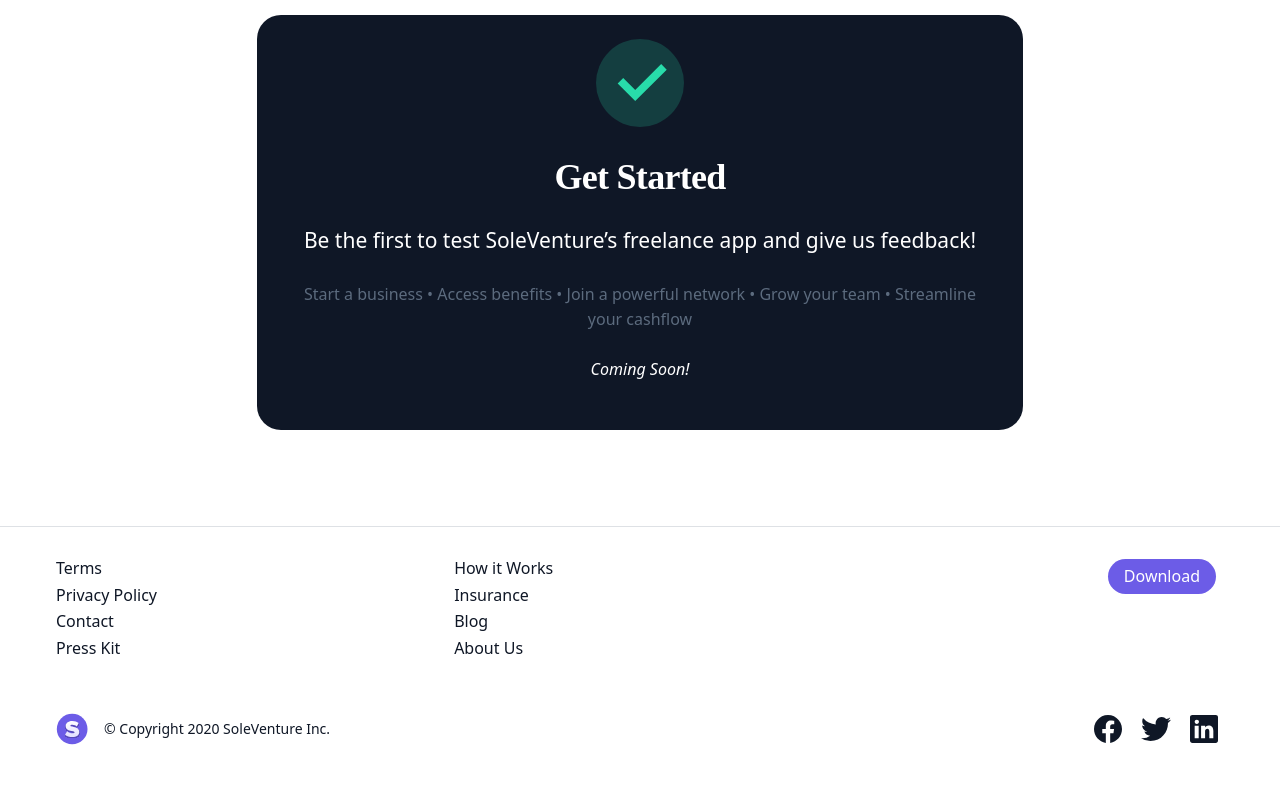
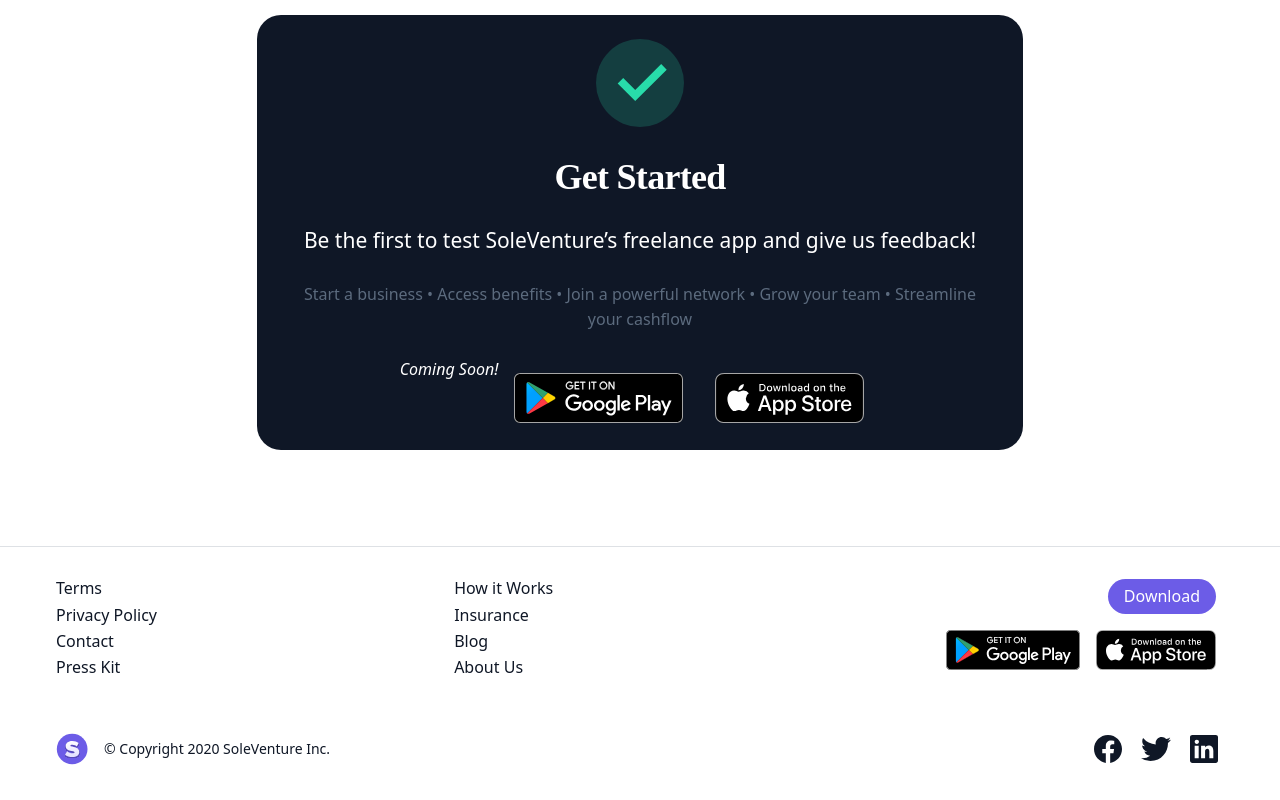
Before and after one commit to soleventure-inc/soleventure-next, a Next.js app: page /how-it-works in a window 1280 px wide. Shown: the part 3854-4654 px from the top of the page. Built offline with nearby package versions, Linux system fonts and the light colour scheme; a web font is replaced by a local one.

Commit message:
app store links

```diff
--- a/components/CTA/index.js
+++ b/components/CTA/index.js
@@ -28,8 +28,8 @@
         <p>
           <i>Coming Soon!</i>
         </p>
-        {/*<a
-          href="https://play.google.com/apps/testing/com.soleventure"
+        <a
+          href="https://play.google.com/store/apps/details?id=com.soleventure"
           style={{
             display: 'inline-block',
             margin: '16px 16px 0'
@@ -41,7 +41,7 @@
           />
         </a>
         <a
-          href="https://apps.apple.com/us/app/soleventure"
+          href="https://apps.apple.com/ua/app/soleventure/id1494300495"
           style={{
             display: 'inline-block',
             margin: '16px 16px 0'
@@ -51,7 +51,7 @@
             src="/static/images/app-store.svg"
             height="50"
           />
-        </a>*/}
+        </a>
       </ButtonBar>
     </Box>
   )
--- a/components/Footer/index.js
+++ b/components/Footer/index.js
@@ -178,10 +178,9 @@
                 </Link>
               </span>
              </ButtonContainer>
-             {/*
              <DownloadContainer>
               <a
-                href="https://play.google.com/apps/testing/com.soleventure"
+                href="https://play.google.com/store/apps/details?id=com.soleventure"
                 style={{
                   display: 'inline-block',
                   margin: '0 16px 0 0'
@@ -193,7 +192,7 @@
                 />
               </a>
               <a
-                href="https://apps.apple.com/us/app/soleventure"
+                href="https://apps.apple.com/ua/app/soleventure/id1494300495"
                 style={{
                   display: 'inline-block'
                 }}
@@ -204,7 +203,6 @@
                 />
               </a>
              </DownloadContainer>
-             */}
            </div>
            <div className="grid__col grid__col--1-of-2 grid__col--m-1-of-2">
              <FooterLogo>
```
Also changed, not shown: pages/index.js (+4 -4 lines), pages/launch-and-grow.js (+7 -7 lines).
